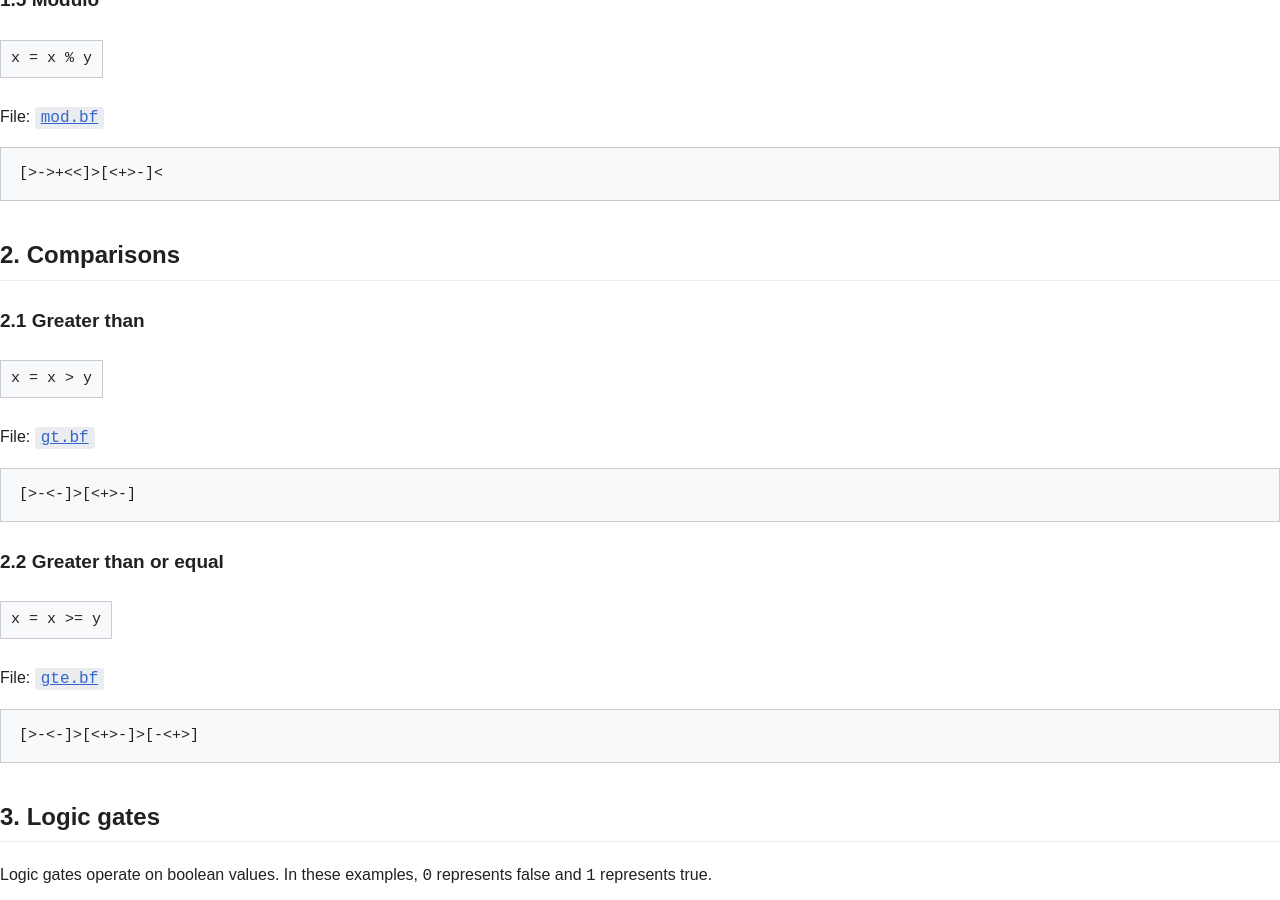
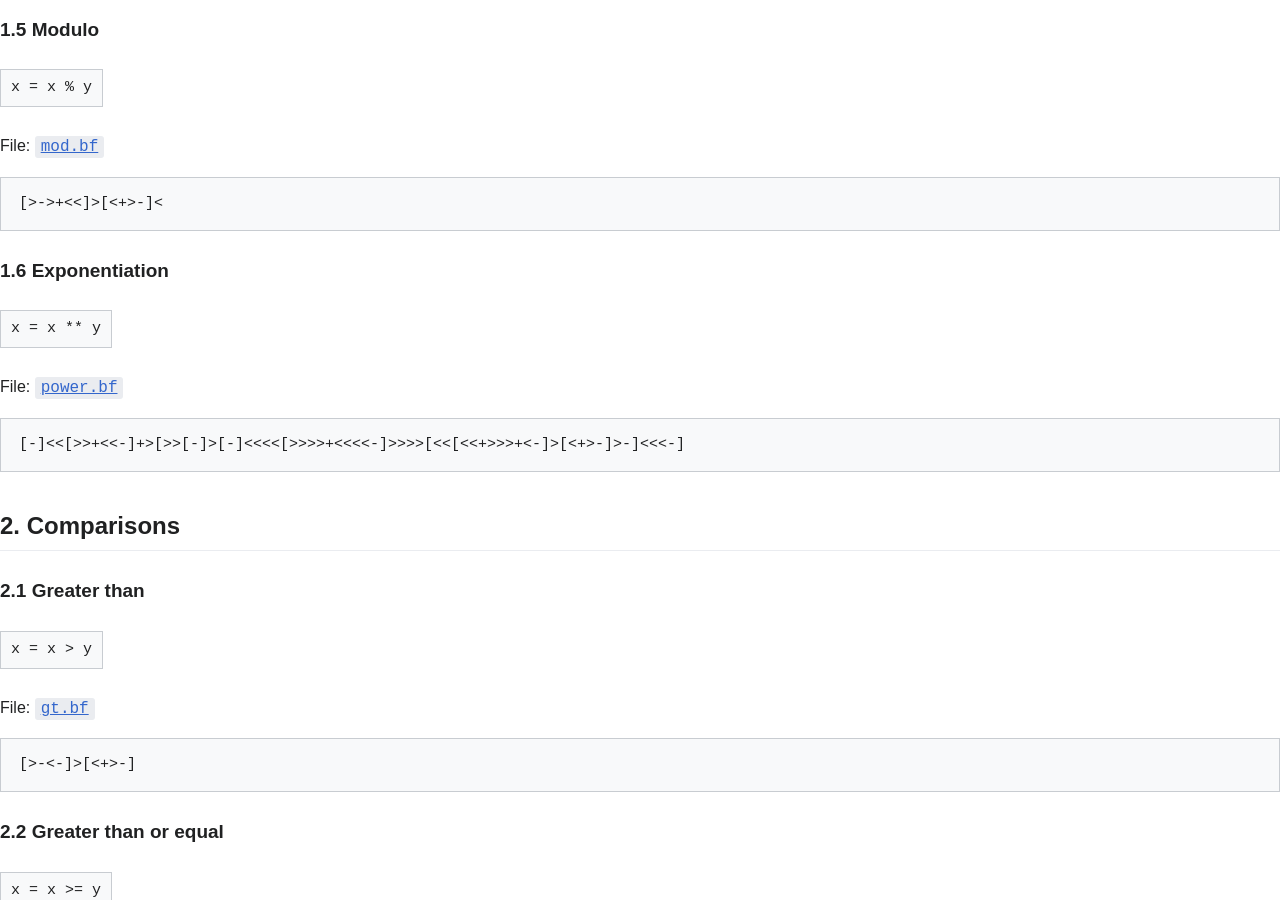
Before and after one commit to programming12321/BF-examples, a Jekyll site: the page built from index.html, in a window 1280 px wide and 900 px high, scrolled down 2267 px. Built offline with Jekyll 4.4.1, drawn with Linux system fonts in a browser that asks for light colours; some of the changed text lies outside the part shown.

Commit message:
Add exponentiation section and link to power.bf

```diff
--- a/index.html
+++ b/index.html
@@ -35,6 +35,7 @@ written in Brainfuck.
     <a href="#mul">1.3 Multiplication</a>
     <a href="#div">1.4 Division</a>
     <a href="#mod">1.5 Modulo</a>
+    <a href="#mul">1.6 Exponentiation</a>
 
     <a href="#comparison">2. Comparisons</a>
     <a href="#gt">2.1 Greater than</a>
@@ -136,6 +137,19 @@ File:
 </p>
 
 <pre class="bf">[&gt;-&gt;+&lt;&lt;]&gt;[&lt;+&gt;-]&lt;</pre>
+
+<h3 id="mod">1.6 Exponentiation</h3>
+
+<p class="operation"><code>x = x ** y</code></p>
+
+<p>
+File:
+<a href="https://github.com/programming12321/BF-examples/blob/main/power.bf">
+<span class="file">power.bf</span>
+</a>
+</p>
+
+<pre class="bf">[-]<<[>>+<<-]+>[>>[-]>[-]<<<<[>>>>+<<<<-]>>>>[<<[<<+>>>+<-]>[<+>-]>-]<<<-]</pre>
 
 <!-- ============================= -->
 <!-- COMPARISON -->
@@ -460,6 +474,11 @@ File:
 </tr>
 
 <tr>
+    <td>Exponentiation</td>
+    <td><a href="https://github.com/programming12321/BF-examples/blob/main/power.bf">power.bf</a></td>
+</tr>
+
+<tr>
     <td>Greater than</td>
     <td><a href="https://github.com/programming12321/BF-examples/blob/main/gt.bf">gt.bf</a></td>
 </tr>
```
